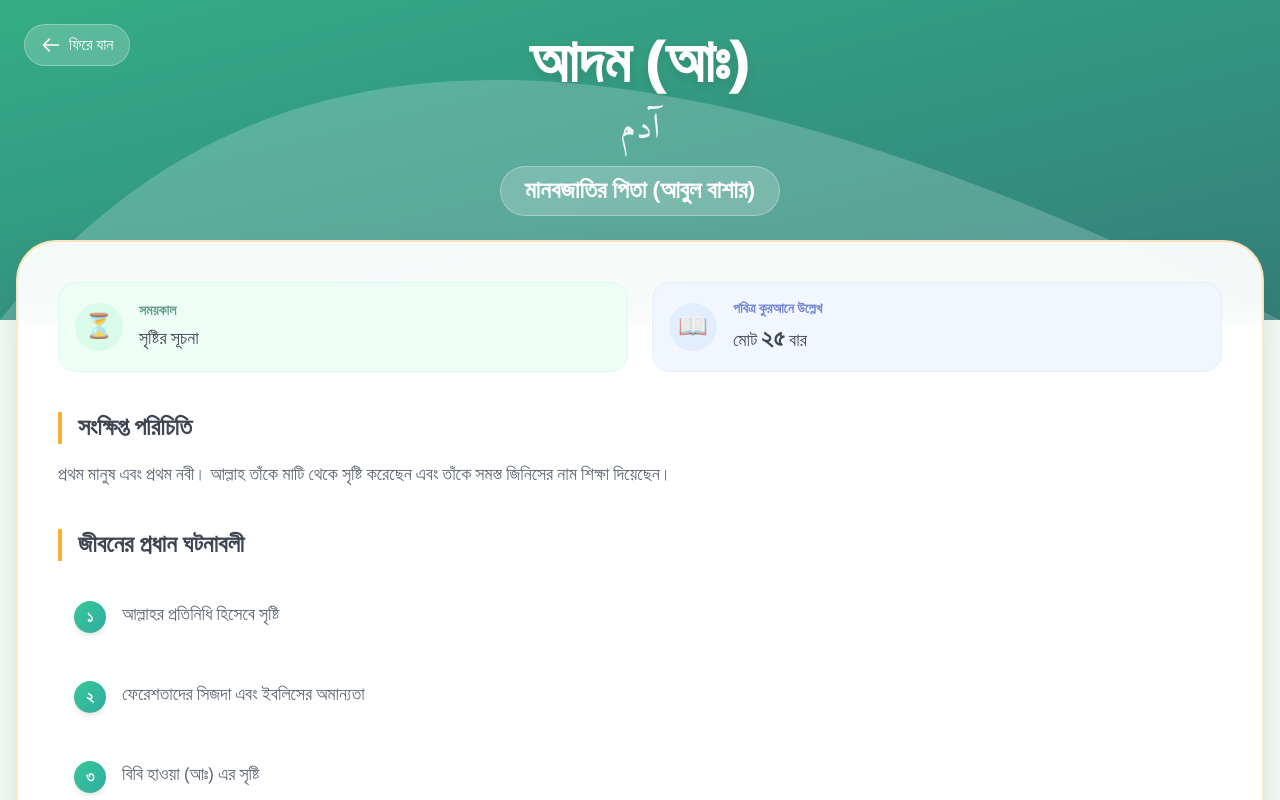
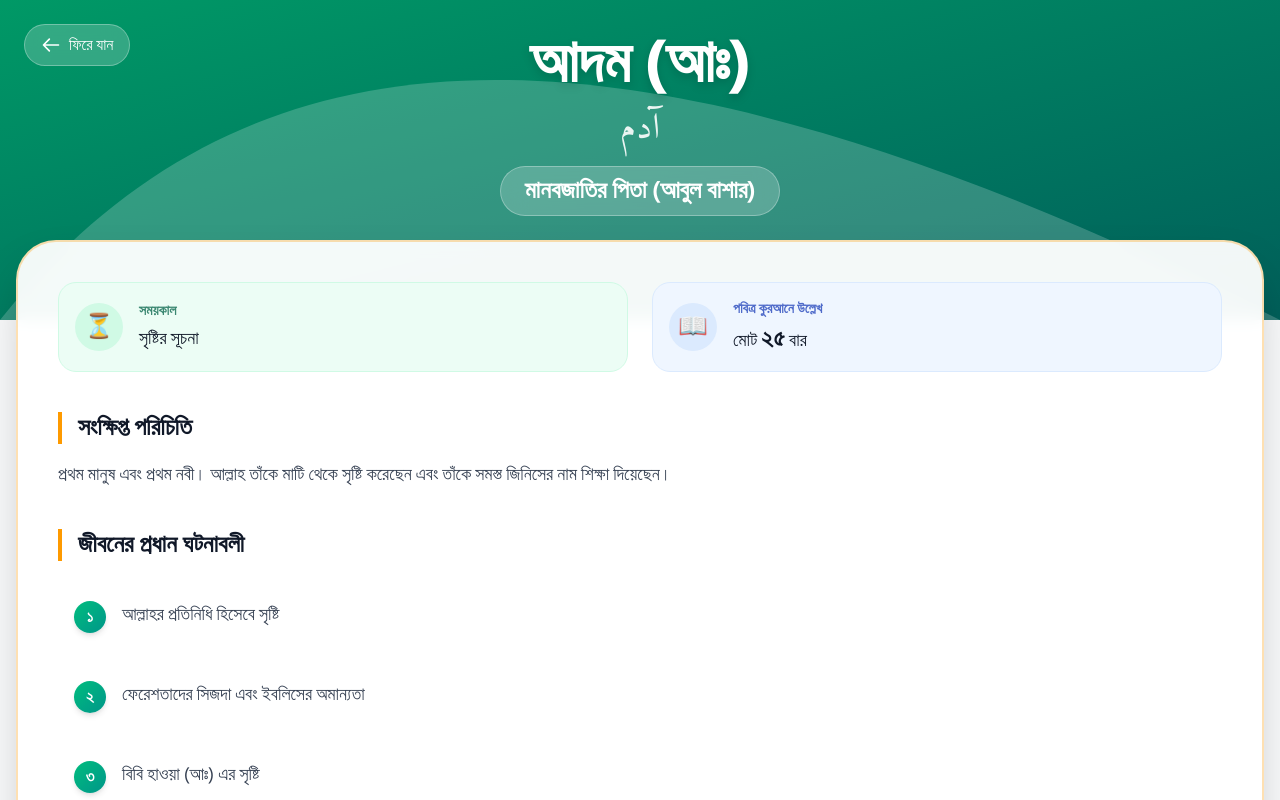
Before and after one commit to adnanalemran/ProphetsFlow, a React (Vite) app: page /prophet/1 in a window 1280 px wide. Shown: the top 800 px of the page. Built offline with nearby package versions, Linux system fonts and the light colour scheme.

Commit message:
Remove background pattern from ProphetDetails component for cleaner design

```diff
--- a/src/pages/ProphetDetails.tsx
+++ b/src/pages/ProphetDetails.tsx
@@ -33,7 +33,7 @@ export default function ProphetDetails() {
     }
 
     return (
-        <div className="min-h-screen bg-gray-50 dark:bg-gray-900 font-bangla pb-20 bg-islamic-pattern">
+        <div className="min-h-screen bg-gray-50 dark:bg-gray-900 font-bangla pb-20  ">
             {/* Sticky Header - Shows on scroll */}
             <div
                 className={`fixed mx-4  top-0 left-0 right-0 z-50 bg-white/75 dark:bg-gray-800/75 backdrop-blur-md  border-b border-l border-r border-amber-500/20 transition-all duration-300 ${isScrolled ? 'translate-y-0 opacity-100' : '-translate-y-full opacity-0'
```
